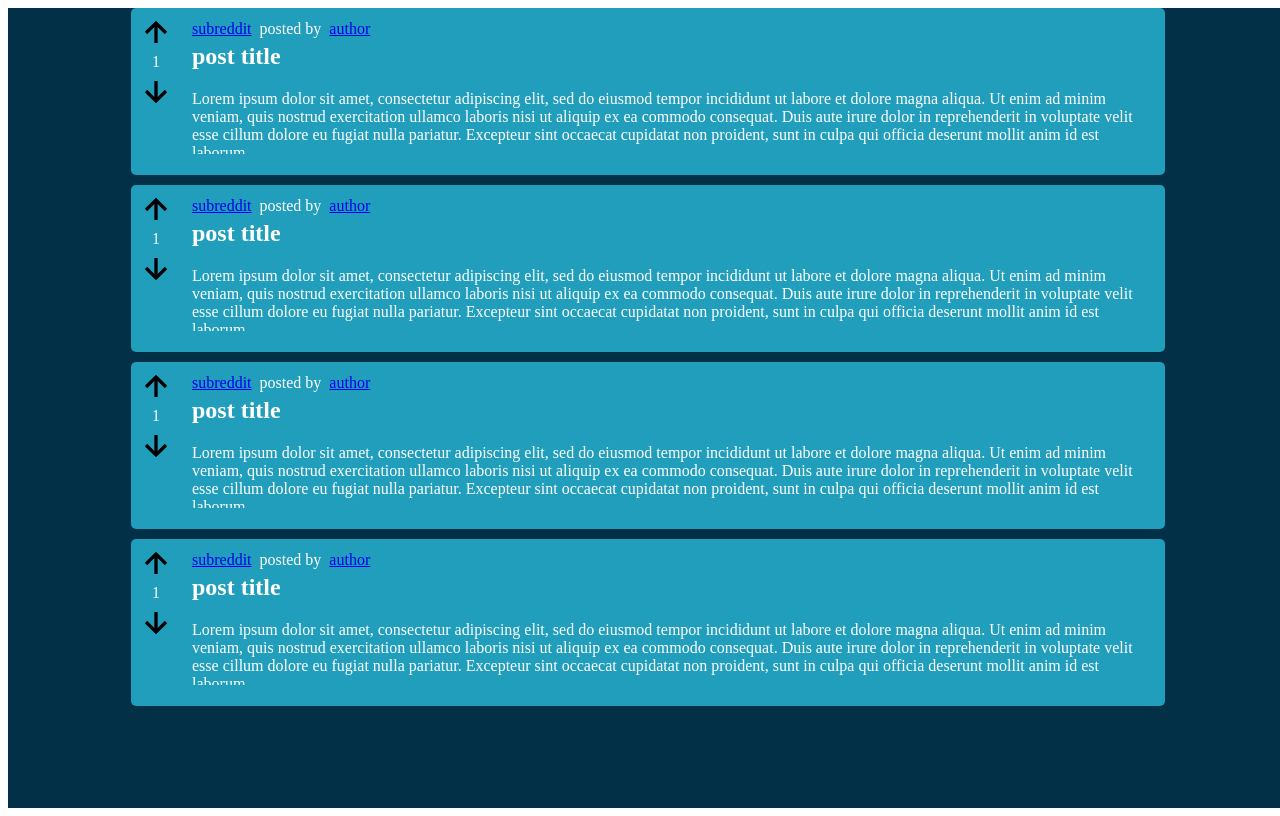
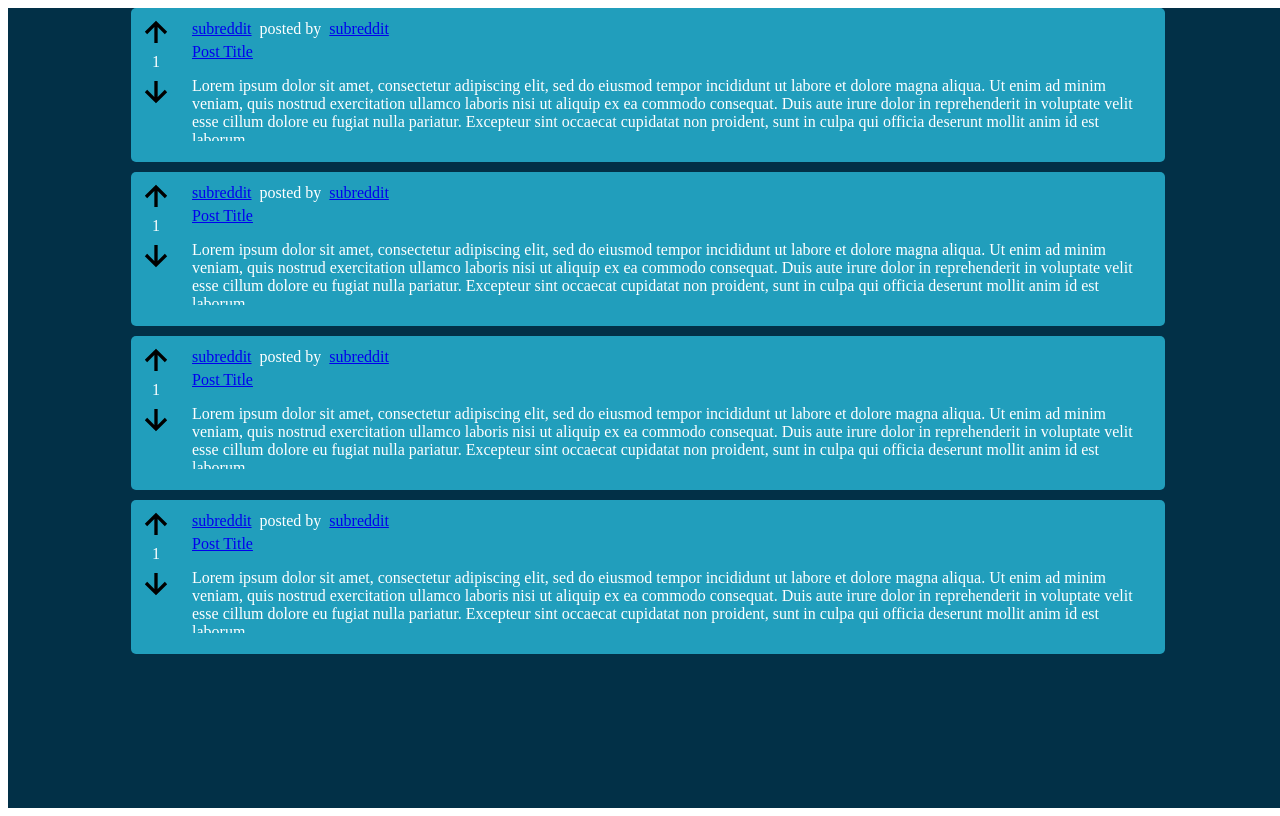
Before and after one commit to Peudey/social-app, a React (Create React App) app in the folder client/: page / in a window 1280 px wide. Built offline with nearby package versions, Linux system fonts and the light colour scheme; the HTML template or start-up script is replaced by a standard one.

Commit message:
basic router

```diff
--- a/client/package.json
+++ b/client/package.json
@@ -13,6 +13,7 @@
     "react": "^18.2.0",
     "react-dom": "^18.2.0",
     "react-icons": "^4.8.0",
+    "react-router-dom": "^6.9.0",
     "react-scripts": "5.0.1",
     "typescript": "^4.9.5",
     "web-vitals": "^2.1.4"
--- a/client/src/App.tsx
+++ b/client/src/App.tsx
@@ -1,15 +1,18 @@
 import React from 'react';
 import './styles/App.css';
-import Post from './components/postCard';
+import Home from './components/home';
+import { BrowserRouter, Route, Routes} from "react-router-dom";
 
 function App() {
   return (
-    <div className="App">
-      <Post />
-      <Post />
-      <Post />
-      <Post />
-    </div>
+    <BrowserRouter>
+      <Routes>
+        <Route path='/' element={<Home/>}></Route>
+        <Route path='/subreddit' element={<div>subreddit goes here</div>}></Route>
+        <Route path='/author' element={<div>author goes here</div>}></Route>
+        <Route path='/subreddit/post' element={<div>post goes here</div>}></Route>
+      </Routes>
+    </BrowserRouter>
   );
 }
 
--- /dev/null
+++ b/client/src/components/home.tsx
@@ -0,0 +1,15 @@
+import React from 'react';
+import PostCard from './postCard';
+
+function Home() {
+  return (
+    <div className="App">
+      <PostCard />
+      <PostCard />
+      <PostCard />
+      <PostCard />
+    </div>
+  );
+}
+
+export default Home;
--- a/client/src/components/postCard.tsx
+++ b/client/src/components/postCard.tsx
@@ -1,7 +1,8 @@
 import React, { useState } from 'react';
 import { BiUpArrowAlt, BiDownArrowAlt } from "react-icons/bi";
+import { Link } from 'react-router-dom';
 
-function Post() {
+function PostCard() {
     const [voteCount, setVoteCount] = useState(1);
     const [vote, setVote] = useState("");
 
@@ -46,15 +47,15 @@ function Post() {
         </div>
         <div className="postBody">
             <span className='postTop'>
-                <a href="/">subreddit</a>
+                <Link to="/subreddit">subreddit</Link>
                 <p>posted by </p>
-                <a href="/">author</a>
+                <Link to="/author">subreddit</Link>
             </span>
-            <h2>post title</h2>
+            <Link to="/subreddit/post">Post Title</Link>
             <p>Lorem ipsum dolor sit amet, consectetur adipiscing elit, sed do eiusmod tempor incididunt ut labore et dolore magna aliqua. Ut enim ad minim veniam, quis nostrud exercitation ullamco laboris nisi ut aliquip ex ea commodo consequat. Duis aute irure dolor in reprehenderit in voluptate velit esse cillum dolore eu fugiat nulla pariatur. Excepteur sint occaecat cupidatat non proident, sunt in culpa qui officia deserunt mollit anim id est laborum.</p>
         </div>
       </div>
     );
   }
 
-  export default Post;
+  export default PostCard;
```
Also changed, not shown: 1 other file (tests, documents, lock files or other folders).
